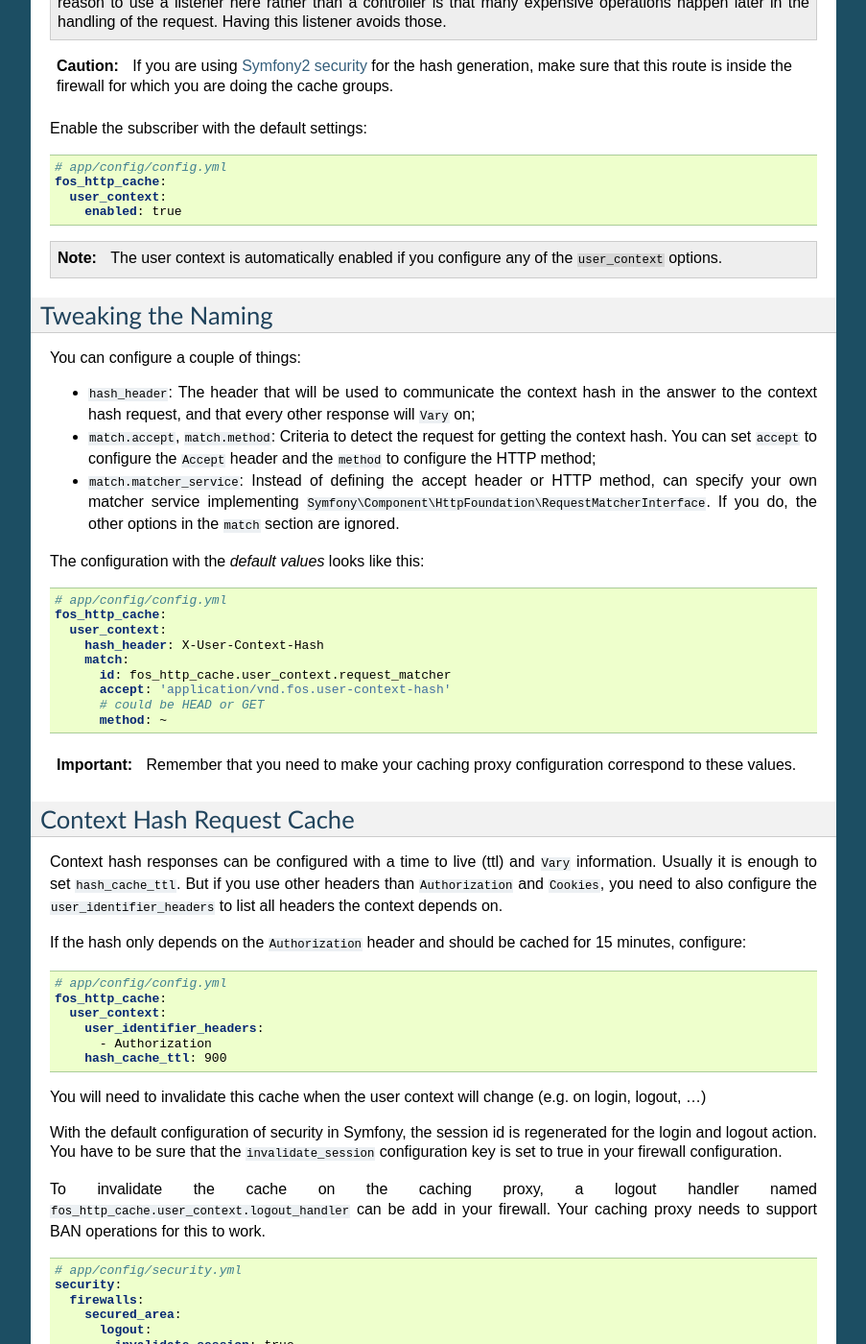
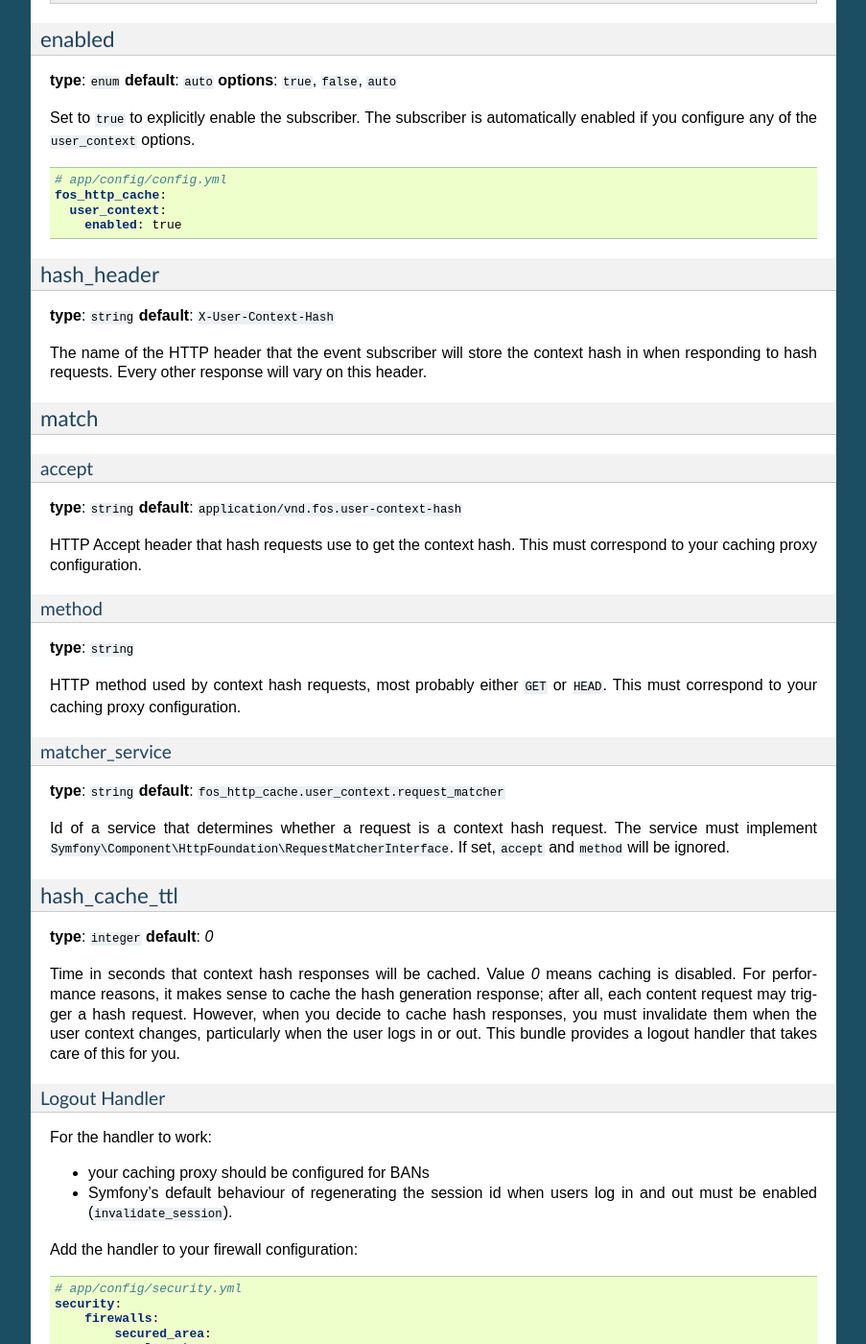
Before and after one commit to FriendsOfSymfony/FOSHttpCacheBundle, a Sphinx documentation site: the page built from Resources/doc/reference/configuration/user-context.rst, in a window 1280 px wide and 1400 px high, scrolled down 725 px. Shown: the whole window at 96% size, without its empty margins (198-1101 px from the left). Built offline with Sphinx 7.4.7, drawn with Linux system fonts in a browser that asks for light colours; pages that are not in the unit, such as notebooks, are missing from menus; some of the changed text lies outside the part shown.

Commit message:
Update user context docs

```diff
--- a/Resources/doc/features/user-context.rst
+++ b/Resources/doc/features/user-context.rst
@@ -2,37 +2,41 @@
 ============
 
 If your application serves different content depending on the user’s group
-or context (guest, editor, admin), you can use the UserContextSubscriber.
-Each user context gets its own unique hash, which is then used to vary the
+or context (guest, editor, admin), you can can that content by user context.
+Each user context (group) gets its own unique hash, which is then used to vary
 content on. The event subscriber responds to hash requests and sets the Vary
-header. This way, you will not have to store caches for each individual user.
+header. This way, you can differentiate your content between user groups while
+not having to store caches for each individual user.
 
 .. note::
 
     Please read the :ref:`User Context <foshttpcache:user-context>`
     chapter in the FOSHttpCache documentation before continuing.
 
+How It Works
+------------
+
+These five steps resemble the Overview in the FOSHttpCache documentation.
+
+1. A :term:`foshttpcache:client` requests ``/foo``.
+2. The :term:`foshttpcache:caching proxy` receives the request and holds it.
+   It first sends a *hash request* to the *context hash route*.
+3. The :term:`foshttpcache:application` receives the hash request. An event
+   subscriber (``UserContextSubscriber``) aborts the request immediately after
+   the Symfony2 firewall was applied. The application calculates the hash
+   (``HashGenerator``) and then sends a response with the hash in a custom
+   header (``X-User-Context-Hash`` by default).
+4. The caching proxy receives the hash response, copies the hash header to the
+   client’s original request for ``/foo`` and restarts that request.
+5. If the response to ``/foo`` should differ per user context, the application
+   sets a ``Vary: X-User-Context-Hash`` header. The appropriate user context
+   dependent representation of ``/foo`` will then be returned to the client.
+
 Configuration
 -------------
 
-First you need to set up your caching proxy as explained in the
-:ref:`user context documentation <foshttpcache:user-context>`.
-
-Then add the route you specified in the hash lookup request to the Symfony2
-routing configuration, so that the user context event subscriber can get
-triggered:
-
-.. code-block:: yaml
-
-    # app/config/routing.yml
-    user_context_hash:
-        /user-context-hash
-
-.. caution::
-
-    If you are using `Symfony2 security <http://symfony.com/doc/current/book/security.html>`_,
-    for the hash generation, make sure that this route is inside the firewall
-    for which you are doing the cache groups.
+First configure your caching proxy and application as described in the
+`:doc:/reference/configuration/user-context` chapter.
 
 Then you can enable the subscriber with the default settings:
 
@@ -46,43 +50,18 @@
 Generating Hashes
 -----------------
 
-When a context hash request is received, a ``HashGenerator`` is used to build
-the context information. You can implement your own providers or configure the
-provided role provider that adds the Symfony roles of the current user.
+When a context hash request is received, the ``HashGenerator`` is used to build
+the context information. The generator does so by calling on one or more
+*context providers*.
 
-Role Provider
-~~~~~~~~~~~~~
-
-One of the most common scenarios is to differentiate the content based on the
-roles of the user. This bundle provides a service for this. It is disabled by
-default. Enable it with:
+The bundle includes a simple ``role_provider`` that determines the hash from the
+user’s roles. To enable it:
 
 .. code-block:: yaml
 
     # app/config/config.yml
-    fos_http_cache
+    fos_http_cache:
         user_context:
             role_provider: true
 
-Implement a Custom Context Provider
-~~~~~~~~~~~~~~~~~~~~~~~~~~~~~~~~~~~
-
-Custom providers need to:
-
-* implement ``FOS\HttpCache\UserContext\ContextProviderInterface``
-* be tagged with ``fos_http_cache.user_context_provider``.
-
-The ``updateUserContext`` method is called when the hash needs to be generated.
-
-.. code-block:: yaml
-
-    acme.demo_bundle.my_service:
-      class: "%acme.demo_bundle.my_service.class%"
-      tags:
-        - { name: fos_http_cache.user_context_provider }
-
-.. code-block:: xml
-
-    <service id="acme.demo_bundle.my_service" class="%acme.demo_bundle.my_service.class%">
-        <tag name="fos_http_cache.user_context_provider" />
-    </service>
+Alternatively, you can create a :ref:`custom context provider <custom-context-providers>`.
--- a/Resources/doc/reference/configuration/user-context.rst
+++ b/Resources/doc/reference/configuration/user-context.rst
@@ -1,30 +1,21 @@
-User Context
-------------
+User Context Configuration
+==========================
 
 This chapter describes how to configure user context caching. See
-:doc:`/features/user-context` for an introduction to user context caching.
-
-User context requests are a way to cache content that depends on some
-permissions but is not fully individual.
-
-.. note::
-
-    Please read the :ref:`user context <foshttpcache:user-context>`
-    chapter in the FOSHttpCache documentation before continuing.
-
-This bundle provides an *event subscriber* for the context. It aborts
-requests for the context hash right after the security firewall was applied and
-replies with the hash in the header (by default ``X-User-Context-Hash``). All
-other responses are set to vary on the hash header.
-
-Additionally, the bundle provides a service that builds the user context hash
-from context providers.
+the :doc:`User Context Feature chapter </features/user-context>` for
+an introduction to the subject.
 
 Configuration
 -------------
 
+Caching Proxy Configuration
+~~~~~~~~~~~~~~~~~~~~~~~~~~~
+
 First you need to set up your caching proxy as explained in the
 :ref:`user context documentation <foshttpcache:user-context>`.
+
+Context Hash Route
+~~~~~~~~~~~~~~~~~~
 
 Then add the route you specified in the hash lookup request to the Symfony2
 routing configuration, so that the user context event subscriber can get
@@ -34,28 +25,34 @@
 
     # app/config/routing.yml
     user_context_hash:
-      /user-context-hash
+        /user-context-hash
+
+.. important::
+
+    If you are using `Symfony2 security <http://symfony.com/doc/current/book/security.html>`_
+    for the hash generation, make sure that this route is inside the firewall
+    for which you are doing the cache groups.
 
 .. note::
 
     This route is never actually used, as the context event subscriber will act
     before a controller would be called. But the user context is handled only
     after security happened. Security in turn only happens after the routing.
-    If the routing does not find a route, the request is aborted with a "not
-    found" error and the listener is never triggered.
+    If the routing does not find a route, the request is aborted with a ‘not
+    found’ error and the listener is never triggered.
 
     The event subscriber has priority ``7`` which makes it act right after the
     security listener which has priority ``8``. The reason to use a listener
     here rather than a controller is that many expensive operations happen
     later in the handling of the request. Having this listener avoids those.
 
-.. caution::
+enabled
+~~~~~~~
 
-    If you are using `Symfony2 security <http://symfony.com/doc/current/book/security.html>`_
-    for the hash generation, make sure that this route is inside the firewall
-    for which you are doing the cache groups.
+**type**: ``enum`` **default**: ``auto`` **options**: ``true``, ``false``, ``auto``
 
-Enable the subscriber with the default settings:
+Set to ``true`` to explicitly enable the subscriber. The subscriber is
+automatically enabled if you configure any of the ``user_context`` options.
 
 .. code-block:: yaml
 
@@ -64,56 +61,86 @@
       user_context:
         enabled: true
 
-.. note::
+hash_header
+~~~~~~~~~~~
 
-    The user context is automatically enabled if you configure any of the
-    ``user_context`` options.
+**type**: ``string`` **default**: ``X-User-Context-Hash``
 
-Tweaking the Naming
-~~~~~~~~~~~~~~~~~~~
+The name of the HTTP header that the event subscriber will store the
+context hash in when responding to hash requests. Every other response will
+vary on this header.
 
-You can configure a couple of things:
+match
+~~~~~
 
-* ``hash_header``: The header that will be used to communicate the context hash
-  in the answer to the context hash request, and that every other response will
-  ``Vary`` on;
-* ``match.accept``, ``match.method``: Criteria to detect the request for getting
-  the context hash. You can set ``accept`` to configure the ``Accept`` header and
-  the ``method`` to configure the HTTP method;
-* ``match.matcher_service``: Instead of defining the accept header or HTTP
-  method, can specify your own matcher service implementing
-  ``Symfony\Component\HttpFoundation\RequestMatcherInterface``. If you do, the
-  other options in the ``match`` section are ignored.
+accept
+""""""
 
-The configuration with the *default values* looks like this:
+**type**: ``string`` **default**: ``application/vnd.fos.user-context-hash``
+
+HTTP Accept header that hash requests use to get the context hash. This must
+correspond to your caching proxy configuration.
+
+method
+""""""
+
+**type**: ``string``
+
+HTTP method used by context hash requests, most probably either ``GET`` or
+``HEAD``. This must correspond to your caching proxy configuration.
+
+matcher_service
+"""""""""""""""
+
+**type**: ``string`` **default**: ``fos_http_cache.user_context.request_matcher``
+
+Id of a service that determines whether a request is a context hash request.
+The service must implement ``Symfony\Component\HttpFoundation\RequestMatcherInterface``.
+If set, ``accept`` and ``method`` will be ignored.
+
+hash_cache_ttl
+~~~~~~~~~~~~~~
+
+**type**: ``integer`` **default**: `0`
+
+Time in seconds that context hash responses will be cached. Value `0` means
+caching is disabled. For performance reasons, it makes sense to cache the hash
+generation response; after all, each content request may trigger a hash
+request. However, when you decide to cache hash responses, you must invalidate
+them when the user context changes, particularly when the user logs in or out.
+This bundle provides a logout handler that takes care of this for you.
+
+Logout Handler
+""""""""""""""
+
+For the handler to work:
+
+* your caching proxy should be :ref:`configured for BANs <foshttpcache:proxy-configuration>`
+* Symfony’s default behaviour of regenerating the session id when users log in
+  and out must be enabled (``invalidate_session``).
+
+Add the handler to your firewall configuration:
 
 .. code-block:: yaml
 
-    # app/config/config.yml
-    fos_http_cache:
-      user_context:
-        hash_header: X-User-Context-Hash
-        match:
-          id: fos_http_cache.user_context.request_matcher
-          accept: 'application/vnd.fos.user-context-hash'
-          # could be HEAD or GET
-          method: ~
+    # app/config/security.yml
+    security:
+        firewalls:
+            secured_area:
+                logout:
+                    invalidate_session: true
+                    handlers:
+                        - fos_http_cache.user_context.logout_handler
 
-.. important::
+user_identifier_headers
+~~~~~~~~~~~~~~~~~~~~~~~
 
-    Remember that you need to make your caching proxy configuration correspond
-    to these values.
+**type**: ``array`` **default**: ``['Cookie', 'Authorization']``
 
-Context Hash Request Cache
-~~~~~~~~~~~~~~~~~~~~~~~~~~
+Determines which HTTP request headers the context hash responses will vary on.
 
-Context hash responses can be configured with a time to live (ttl) and ``Vary``
-information. Usually it is enough to set ``hash_cache_ttl``. But if you use other
-headers than ``Authorization`` and ``Cookies``, you need to also configure the
-``user_identifier_headers`` to list all headers the context depends on.
-
-If the hash only depends on the ``Authorization`` header and should be cached for
-15 minutes, configure:
+If the hash only depends on the ``Authorization`` header and should be cached
+for 15 minutes, configure:
 
 .. code-block:: yaml
 
@@ -124,44 +151,15 @@
           - Authorization
         hash_cache_ttl: 900
 
-You will need to invalidate this cache when the user context will change (e.g. on
-login, logout, ...)
-
-With the default configuration of security in Symfony, the session id is regenerated
-for the login and logout action. You have to be sure that the ``invalidate_session``
-configuration key is set to true in your firewall configuration.
-
-To invalidate the cache on the caching proxy, a logout handler named
-``fos_http_cache.user_context.logout_handler`` can be add in your firewall.
-Your caching proxy needs to support BAN operations for this to work.
-
-.. code-block:: yaml
-
-    # app/config/security.yml
-    security:
-      firewalls:
-        secured_area:
-          logout:
-            invalidate_session: true
-            handlers:
-              - fos_http_cache.user_context.logout_handler
-
-This handler will automatically send requests to ban the hash cache of the user
-on logout.
-
-The User Context
-----------------
-
-When a context hash request is received, a ``HashGenerator`` is used to build
-the context information. You can implement your own providers or configure the
-provided role provider that adds the Symfony roles of the current user.
-
-Role Provider
+role_provider
 ~~~~~~~~~~~~~
 
+**type**: ``boolean`` **default**: ``false``
+
 One of the most common scenarios is to differentiate the content based on the
-roles of the user. This bundle provides a service for this. It is disabled by
-default. Enable it with:
+roles of the user. Set ``role_provider`` to ``true`` to determine the hash from
+the user’s roles. If there is a security context that can provide the roles,
+all roles are added to the hash:
 
 .. code-block:: yaml
 
@@ -170,18 +168,18 @@
       user_context:
         role_provider: true
 
-If there is a security context that can provide the roles, all roles are added
-to the hash.
+.. _custom-context-providers:
 
-Implement a Custom Context Provider
-~~~~~~~~~~~~~~~~~~~~~~~~~~~~~~~~~~~
+Custom Context Providers
+------------------------
 
 Custom providers need to:
 
 * implement ``FOS\HttpCache\UserContext\ContextProviderInterface``
 * be tagged with ``fos_http_cache.user_context_provider``.
 
-The ``updateUserContext`` method is called when the hash needs to be generated.
+The ``updateUserContext(UserContext $context)`` method is called when the hash
+is generated.
 
 .. code-block:: yaml
 
```
